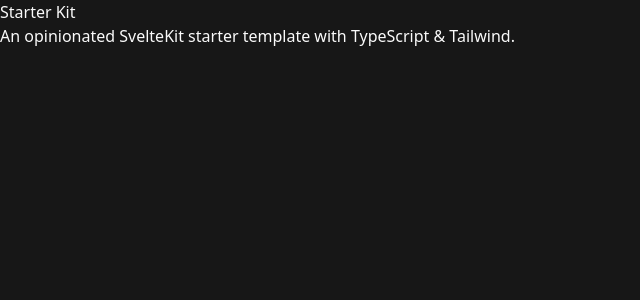
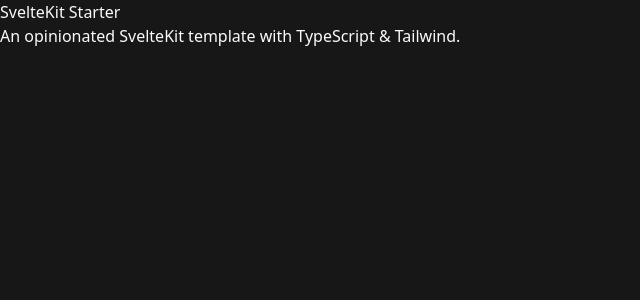
Before and after one commit to kyleulman/starter, a SvelteKit app: page / in a window 1280 px wide. Shown: the top 300 px of the page, without its empty margins (0-640 px from the left). Built offline with nearby package versions, Linux system fonts and the light colour scheme.

Commit message:
update package name & config

```diff
--- a/package.json
+++ b/package.json
@@ -1,5 +1,5 @@
 {
-	"name": "starter-kit",
+	"name": "starter",
 	"version": "0.0.1",
 	"private": true,
 	"scripts": {
--- a/src/content.ts
+++ b/src/content.ts
@@ -1,8 +1,8 @@
 export const content = {
 	home: {
 		hero: {
-			heading: 'Starter Kit',
-			description: 'An opinionated SvelteKit starter template with TypeScript & Tailwind.'
+			heading: 'SvelteKit Starter',
+			description: 'An opinionated SvelteKit template with TypeScript & Tailwind.'
 		}
 	}
 };
--- a/src/routes/+layout.ts
+++ b/src/routes/+layout.ts
@@ -3,7 +3,7 @@
 
 export const load = (({ url }) => {
 	const site: SiteMetadata = {
-		title: 'Starter Kit',
+		title: 'SvelteKit Starter',
 		type: 'website',
 		robots: 'all',
 		imageSrc: url.origin + '/card-1440x720.png',
--- a/src/routes/+page.ts
+++ b/src/routes/+page.ts
@@ -4,7 +4,7 @@
 export const load = (({ url }) => {
 	const page: PageMetadata = {
 		title: 'Welcome home!',
-		description: 'An opinionated SvelteKit starter template with TypeScript & Tailwind.',
+		description: 'An opinionated SvelteKit template with TypeScript & Tailwind.',
 		url: url.href
 	};
 
```
Also changed, not shown: .eslintrc.cjs, static/manifest.json, 2 other files (tests, documents, lock files or other folders).
